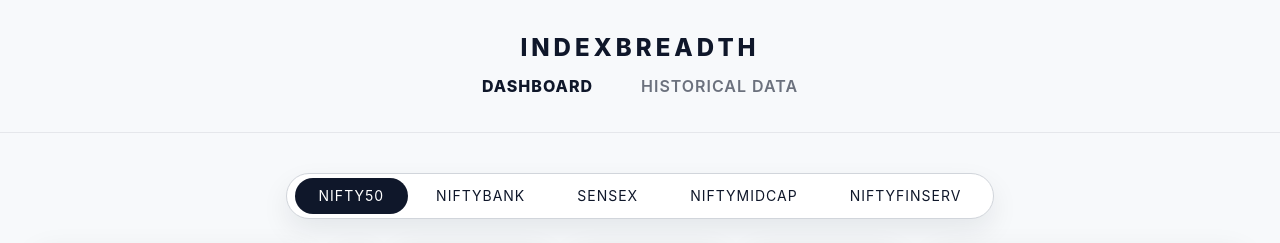
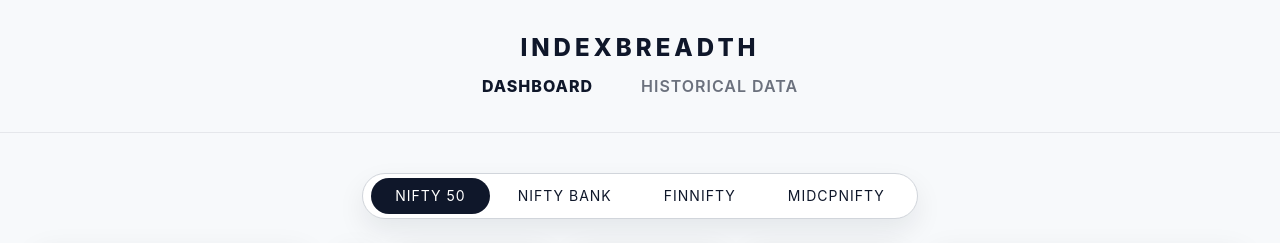
Before and after one commit to vishwanathgugwad/market-dashboard, a React (Vite) app in the folder ui/: page /dashboard in a window 1280 px wide. Shown: the top 243 px of the page. Built offline with nearby package versions, Linux system fonts and the light colour scheme; no server answers.

Commit message:
Update index navigation options

```diff
--- a/ui/src/pages/DashboardPage.tsx
+++ b/ui/src/pages/DashboardPage.tsx
@@ -11,11 +11,10 @@
 import { IndexSeriesPoint } from '../types/indices';
 
 const INDEX_OPTIONS: SegmentedTabOption[] = [
-  { key: 'NIFTY50', label: 'NIFTY50' },
-  { key: 'NIFTYBANK', label: 'NIFTYBANK' },
-  { key: 'SENSEX', label: 'SENSEX' },
-  { key: 'NIFTYMIDSELECT', label: 'NIFTYMIDCAP' },
-  { key: 'NIFTYFINSERV', label: 'NIFTYFINSERV' },
+  { key: 'NIFTY50', label: 'NIFTY 50' },
+  { key: 'NIFTYBANK', label: 'NIFTY Bank' },
+  { key: 'FINNIFTY', label: 'FINNIFTY' },
+  { key: 'MIDCPNIFTY', label: 'MIDCPNIFTY' },
 ];
 
 const contributors = [
--- a/ui/src/pages/HistoricalDataPage.tsx
+++ b/ui/src/pages/HistoricalDataPage.tsx
@@ -24,11 +24,10 @@
 import { DailyBreadthResponse, IntradayBreadthResponse } from '../types/historical';
 
 const INDEX_OPTIONS: SegmentedTabOption[] = [
-  { key: 'nifty50', label: 'NIFTY50' },
-  { key: 'banknifty', label: 'NIFTYBANK' },
-  { key: 'sensex', label: 'SENSEX' },
-  { key: 'midcapnifty', label: 'NIFTYMIDCAP' },
-  { key: 'finnifty', label: 'NIFTYFINSERV' },
+  { key: 'nifty50', label: 'NIFTY 50' },
+  { key: 'banknifty', label: 'NIFTY Bank' },
+  { key: 'finnifty', label: 'FINNIFTY' },
+  { key: 'midcapnifty', label: 'MIDCPNIFTY' },
 ];
 
 const TIMEFRAME_OPTIONS = [
```
